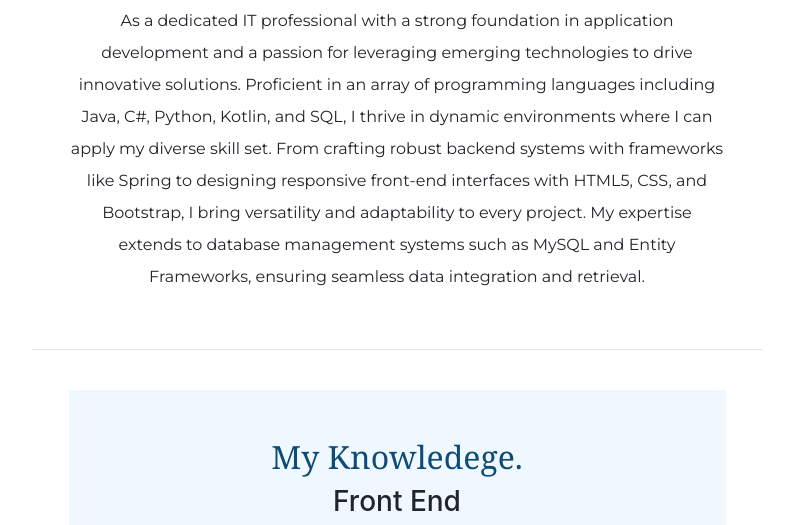
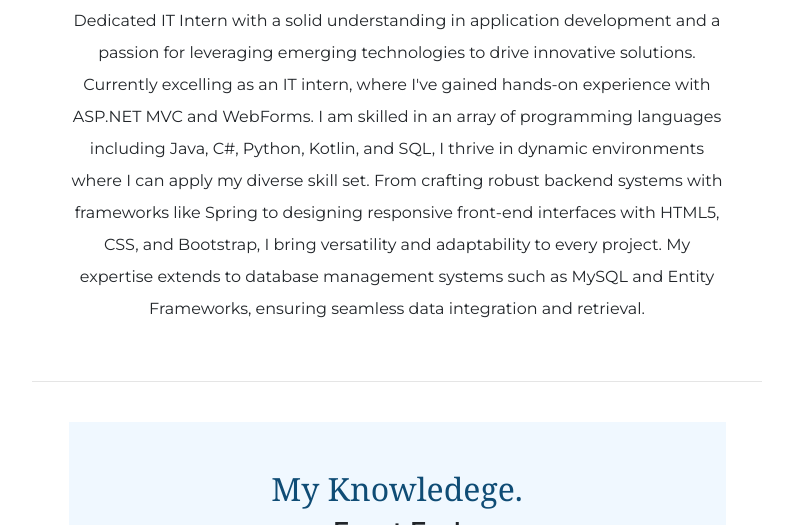
Before and after one commit to Zubby25/PortfolioResponsive, a plain HTML site: page index.html in a window 1280 px wide. Shown: the part 881-1406 px from the top of the page, without its empty margins (243-1036 px from the left). Drawn offline with nearby package versions, Linux system fonts and the light colour scheme; a web font is replaced by a local one.

Commit message:
fixing paragraph index.html

```diff
--- a/index.html
+++ b/index.html
@@ -47,11 +47,8 @@
     		<img class="logo" src="logo.jpg" alt="Logo">
     		<h2>Welcome To My Profile !</h2>
 
-    		<p class="p2"> As a dedicated IT professional with a strong foundation in application development and a passion for leveraging emerging technologies to drive innovative solutions.
-		Proficient in an array of programming languages including Java, C#, Python, Kotlin, and SQL, I thrive in dynamic environments where I can apply my diverse skill set.
-			From crafting robust backend systems with frameworks like Spring to designing responsive front-end interfaces with
-			HTML5, CSS, and Bootstrap, I bring versatility and adaptability to every project.
-			My expertise extends to database management systems such as MySQL and Entity Frameworks, ensuring seamless data integration and retrieval.
+    		<p class="p2"> Dedicated IT Intern with a solid understanding in application development and a passion for leveraging emerging technologies to drive innovative solutions. Currently excelling as an IT intern, where I've gained hands-on experience with ASP.NET MVC and WebForms. I am skilled in an array of programming languages including Java, C#, Python, Kotlin, and SQL, I thrive in dynamic environments where I can apply my diverse skill set. From crafting robust backend systems with frameworks like Spring to designing responsive front-end interfaces with HTML5, CSS, and Bootstrap, I bring versatility and adaptability to every project. My expertise extends to database management systems such as MySQL and Entity Frameworks, ensuring seamless data integration and retrieval.
+
 </p>
   		</div>
 		<br/>
```
